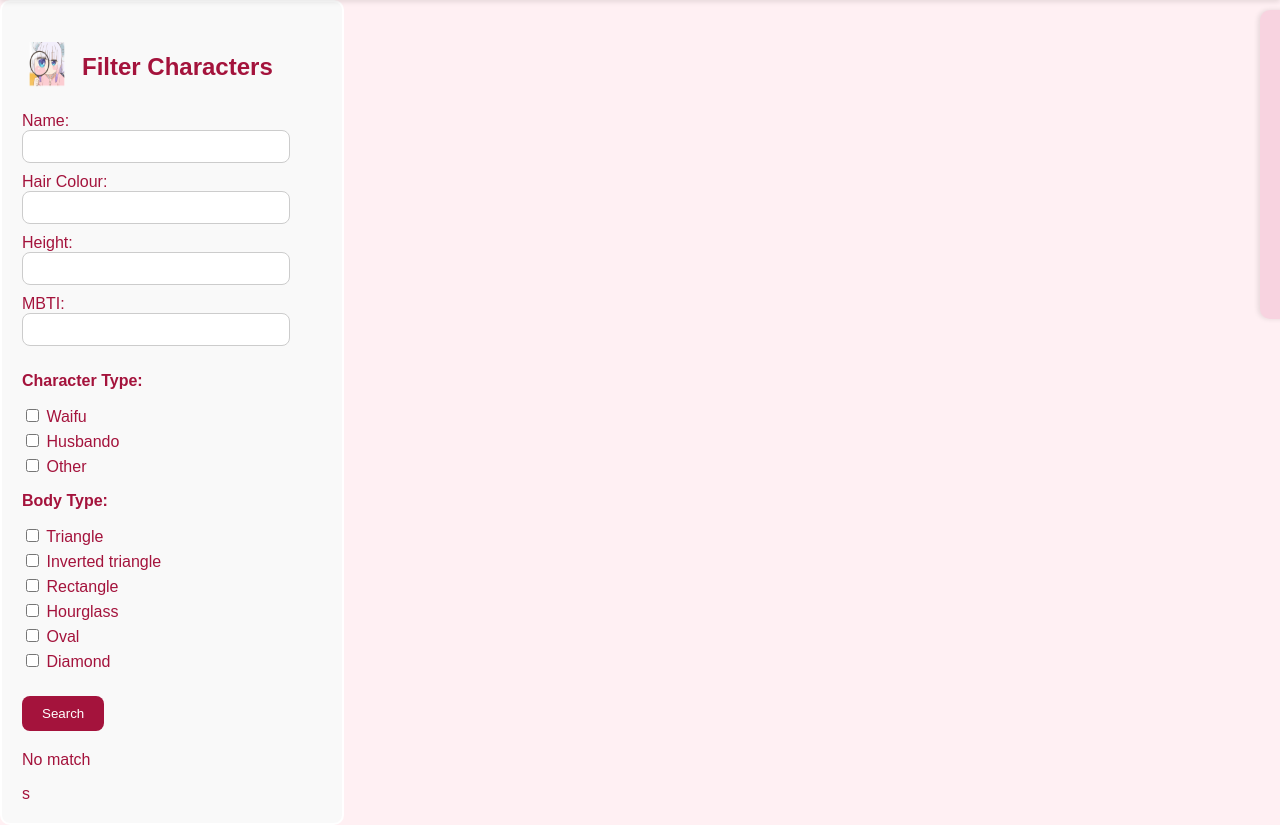
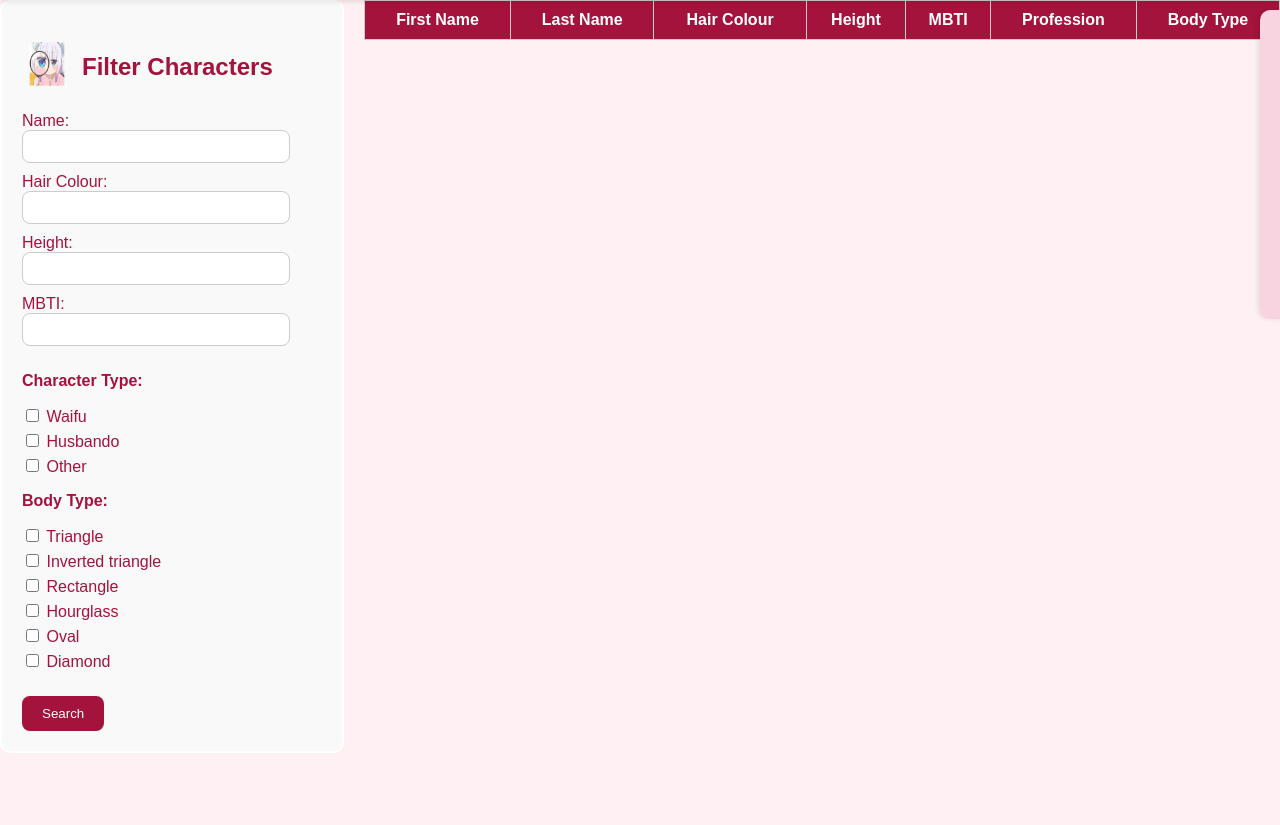
Before and after one commit to saltyypringle/CITS3403-Group-66, a Flask app: page /searchcharacter in a window 1280 px wide. Shown: the part 70-895 px from the top of the page. After the commit the page ends 823 px from the top, so only its background shows below. Run offline with Flask 3, Linux system fonts and the light colour scheme; the visitor is signed in with stand-in values (Sample User, id 1); lists and menus that the app fills with data are empty.

Commit message:
The table titles are in the correct area now

```diff
--- a/SukiScan/route.py
+++ b/SukiScan/route.py
@@ -183,7 +183,16 @@ def search():
     type = request.args.getlist('character_type')
 
     #Check if a first name and last name is searched
-    f_name, l_name = name.split()
+    full_name = name.split()
+    if len(full_name) == 0:
+        f_name = ''
+        l_name = ''
+    elif len(full_name) == 1:
+        f_name = full_name[0]
+        l_name = ''
+    elif len(full_name) == 2:
+        f_name = full_name[0]
+        l_name = full_name[1]
 
     characters = []
 
@@ -195,8 +204,7 @@ def search():
             Waifu.first_name.ilike(f"%{f_name}%"),
             Waifu.last_name.ilike(f"%{l_name}%"),
             Waifu.hair_colour.ilike(f"%{hair}%"),
-            Waifu.height == int(height),
-            Waifu.personality(f"%{mbti}%"),
+            Waifu.personality.ilike(f"%{mbti}%"),
             Waifu.body_type.in_(body))
         #Add Waifu characters to list
         w_characters = w_query.all()
@@ -210,8 +218,7 @@ def search():
             Husbando.first_name.ilike(f"%{f_name}%"),
             Husbando.last_name.ilike(f"%{l_name}%"),
             Husbando.hair_colour.ilike(f"%{hair}%"),
-            Husbando.height == int(height),
-            Husbando.personality(f"%{mbti}%"),
+            Husbando.personality.ilike(f"%{mbti}%"),
             Husbando.body_type.in_(body))
         #Add Waifu characters to list
         h_characters = h_query.all()
@@ -221,12 +228,11 @@ def search():
     if 'other' in type or (len(type) == 0):
         o_query = db.session.query(Other)
         #Query for others
-        h_query = h_query.filter(
+        o_query = o_query.filter(
             Other.first_name.ilike(f"%{f_name}%"),
             Other.last_name.ilike(f"%{l_name}%"),
             Other.hair_colour.ilike(f"%{hair}%"),
-            Other.height == int(height),
-            Other.personality(f"%{mbti}%"),
+            Other.personality.ilike(f"%{mbti}%"),
             Other.body_type.in_(body))
         #Add Waifu characters to list
         o_characters = o_query.all()
--- a/SukiScan/templates/searchcharacter.html
+++ b/SukiScan/templates/searchcharacter.html
@@ -43,6 +43,7 @@
         </ul>
     </div>
 
+    <div style="display: flex; gap: 20px; padding; 20px">
         <div class="filters" style="flex: 1; max-width: 300px; padding: 20px; border: 2px solid white; border-radius: 10px; background-color: #f9f9f9;">
             <h2 style="display: flex; align-items: center; gap: 10px;">
                 <img src="{{ url_for('static', filename='images/search.png') }}" alt="Filter Icon" style="width: 50px; height: 50px;">
@@ -82,9 +83,10 @@
                 <button type="submit"
                     style="margin-top: 20px; padding: 10px 20px; background-color: #A4133C; color: white; border: none; border-radius: 8px; cursor: pointer;">Search</button>
             </form>
-        {% if characters %}
-            <h2 style="margin-top: 30px;">Results</h2>
-            <table style="width: 100%; border-collapse: collapse; margin-top: 10px;">
+        </div>
+
+        <div style="flex: 3;">
+            <table class="Results" style="width: 100%; border-collapse: collapse;">
                 <thead style="background-color: #A4133C; color: white;">
                     <tr>
                         <th style="padding: 10px; border: 1px solid #ccc;">First Name</th>
@@ -96,6 +98,11 @@
                         <th style="padding: 10px; border: 1px solid #ccc;">Body Type</th>
                     </tr>
                 </thead>
+            </table>
+        </div>
+    </div>
+    <script>
+        {% if characters %}
             <tbody>
                 {% for char in characters %}
                 <tr>
@@ -112,9 +119,7 @@
         </table>
     {% else %}
         <p style="margin-top: 20px;">No match</p>
-        {% endif %}s
-    </div>
-    <script>
+    {% endif %}
         function toggleSidebar() {
             const sidebar = document.getElementById('sidebar');
             if (sidebar) {
```
Also changed, not shown: SukiScan/templates/post_detail.html (+10 -0 lines), SukiScan/templates/social.html (+9 -0 lines), SukiScan/data/sukiscan.db. Lines whose indentation alone changed are shown as unchanged.
